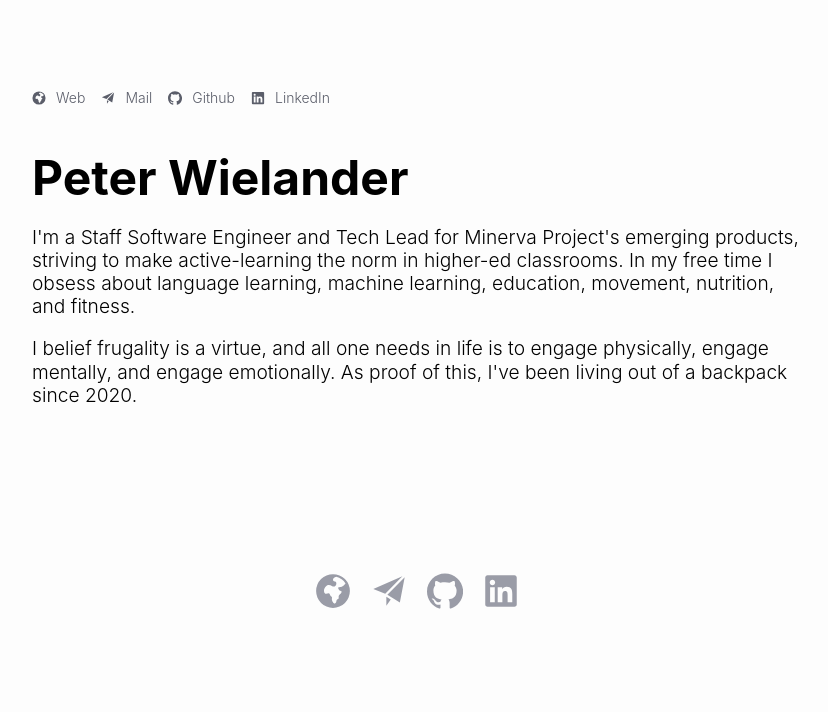
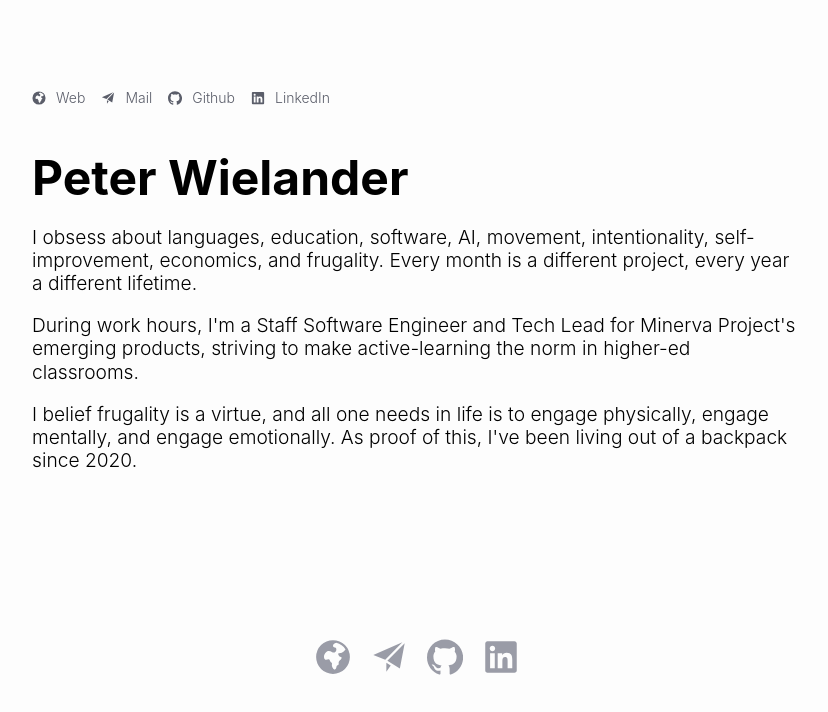
Before and after one commit to VaguelySerious/wielander.me, a Nuxt app: page / in a window 1280 px wide. Shown: the top 712 px of the page, without its empty margins (223-1051 px from the left). Built offline with nearby package versions, Linux system fonts and the light colour scheme.

Commit message:
Change main page content

```diff
--- a/layouts/default.vue
+++ b/layouts/default.vue
@@ -34,12 +34,14 @@
           </nuxt-link>
           <h2 v-if="isMainPage" class="header-subtitle">
             <p>
-              I'm a Staff Software Engineer and Tech Lead for
+              I obsess about languages, education, software, AI, movement, intentionality, self-improvement, economics, and frugality.
+              Every month is a different project, every year a different lifetime.
+            </p>
+            <p>
+              During work hours, I'm a Staff Software Engineer and Tech Lead for
               <a href="https://www.minervaproject.com/">Minerva Project</a>'s
               emerging products, striving to make active-learning the norm in
-              higher-ed classrooms. In my free time I obsess about language
-              learning, machine learning, education, movement, nutrition, and
-              fitness.
+              higher-ed classrooms.
             </p>
             <p>
               I belief frugality is a virtue, and all one needs in life is to
```
